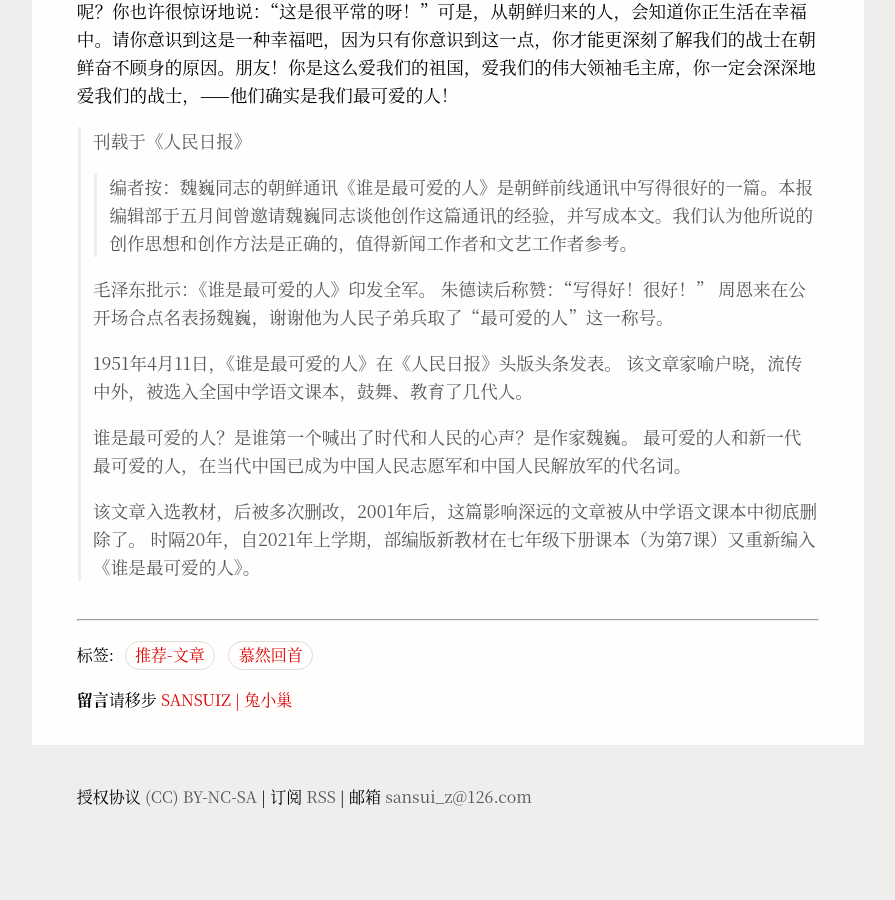
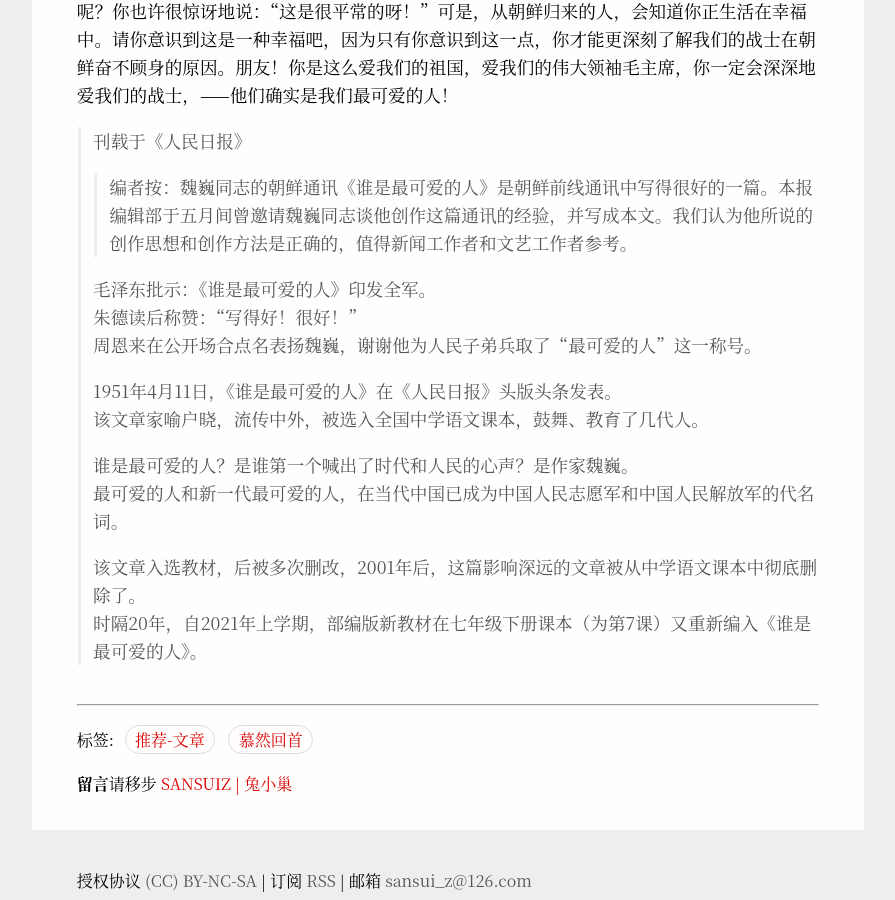
Before and after one commit to Sansuiz/wenji, a Jekyll site: the page built from _posts/2022/2022-01-01-zui-ke-ai.md, in a window 1280 px wide and 900 px high, scrolled down 2828 px. Shown: the whole window, without its empty margins (192-1087 px from the left). Built offline with Jekyll 4.4.1, drawn with Linux system fonts in a browser that asks for light colours; comment, search, counter and statistics services are not loaded; before the commit the page ends 3644 px from its top, so only the background shows below that.

Commit message:
Update 2022-01-01-zui-ke-ai.md

```diff
--- a/_posts/2022/2022-01-01-zui-ke-ai.md
+++ b/_posts/2022/2022-01-01-zui-ke-ai.md
@@ -40,15 +40,15 @@
 >刊载于《人民日报》<br>
 >>编者按：魏巍同志的朝鲜通讯《谁是最可爱的人》是朝鲜前线通讯中写得很好的一篇。本报编辑部于五月间曾邀请魏巍同志谈他创作这篇通讯的经验，并写成本文。我们认为他所说的创作思想和创作方法是正确的，值得新闻工作者和文艺工作者参考。
 >
->毛泽东批示：《谁是最可爱的人》印发全军。
->朱德读后称赞：“写得好！很好！”
+>毛泽东批示：《谁是最可爱的人》印发全军。<br>
+>朱德读后称赞：“写得好！很好！”<br>
 >周恩来在公开场合点名表扬魏巍，谢谢他为人民子弟兵取了“最可爱的人”这一称号。
 >
->1951年4月11日，《谁是最可爱的人》在《人民日报》头版头条发表。
+>1951年4月11日，《谁是最可爱的人》在《人民日报》头版头条发表。<br>
 >该文章家喻户晓，流传中外，被选入全国中学语文课本，鼓舞、教育了几代人。
 >
->谁是最可爱的人？是谁第一个喊出了时代和人民的心声？是作家魏巍。
+>谁是最可爱的人？是谁第一个喊出了时代和人民的心声？是作家魏巍。<br>
 >最可爱的人和新一代最可爱的人，在当代中国已成为中国人民志愿军和中国人民解放军的代名词。
 >
->该文章入选教材，后被多次删改，2001年后，这篇影响深远的文章被从中学语文课本中彻底删除了。
+>该文章入选教材，后被多次删改，2001年后，这篇影响深远的文章被从中学语文课本中彻底删除了。<br>
 >时隔20年，自2021年上学期，部编版新教材在七年级下册课本（为第7课）又重新编入《谁是最可爱的人》。
```
